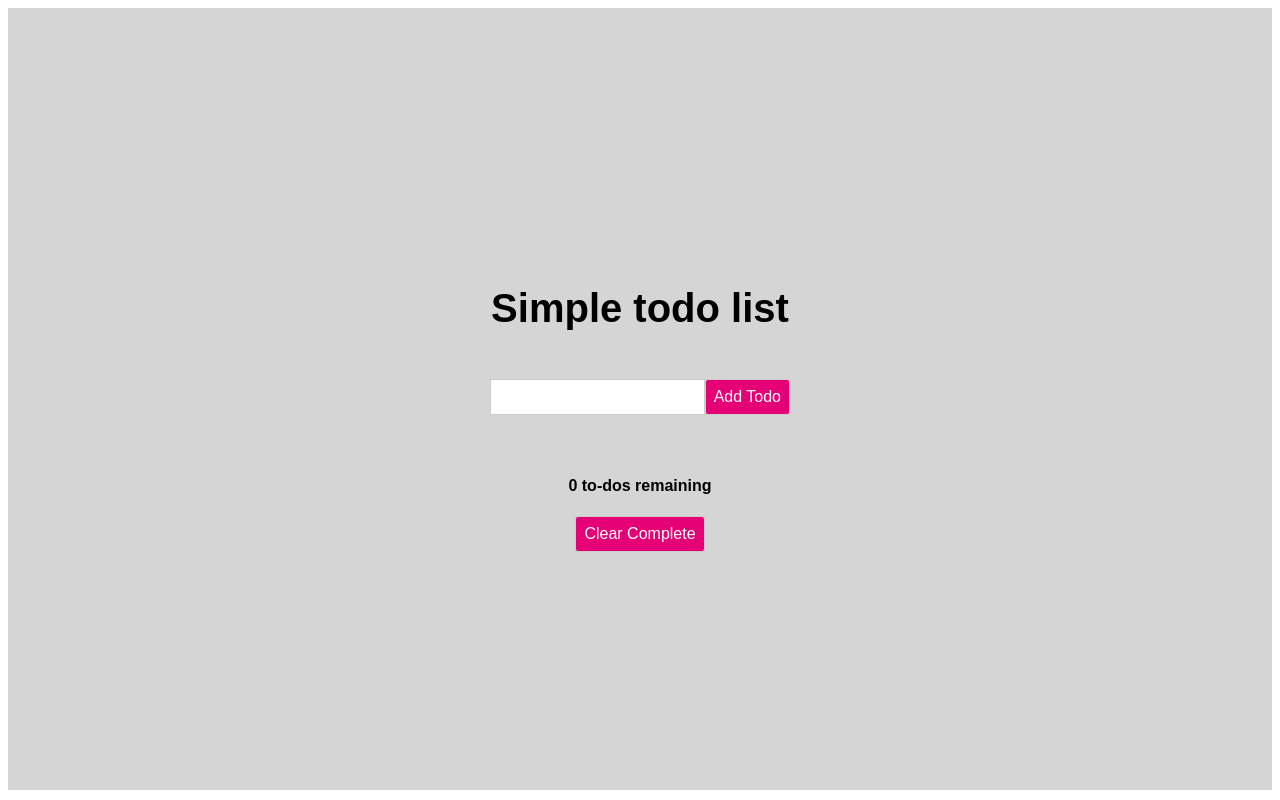
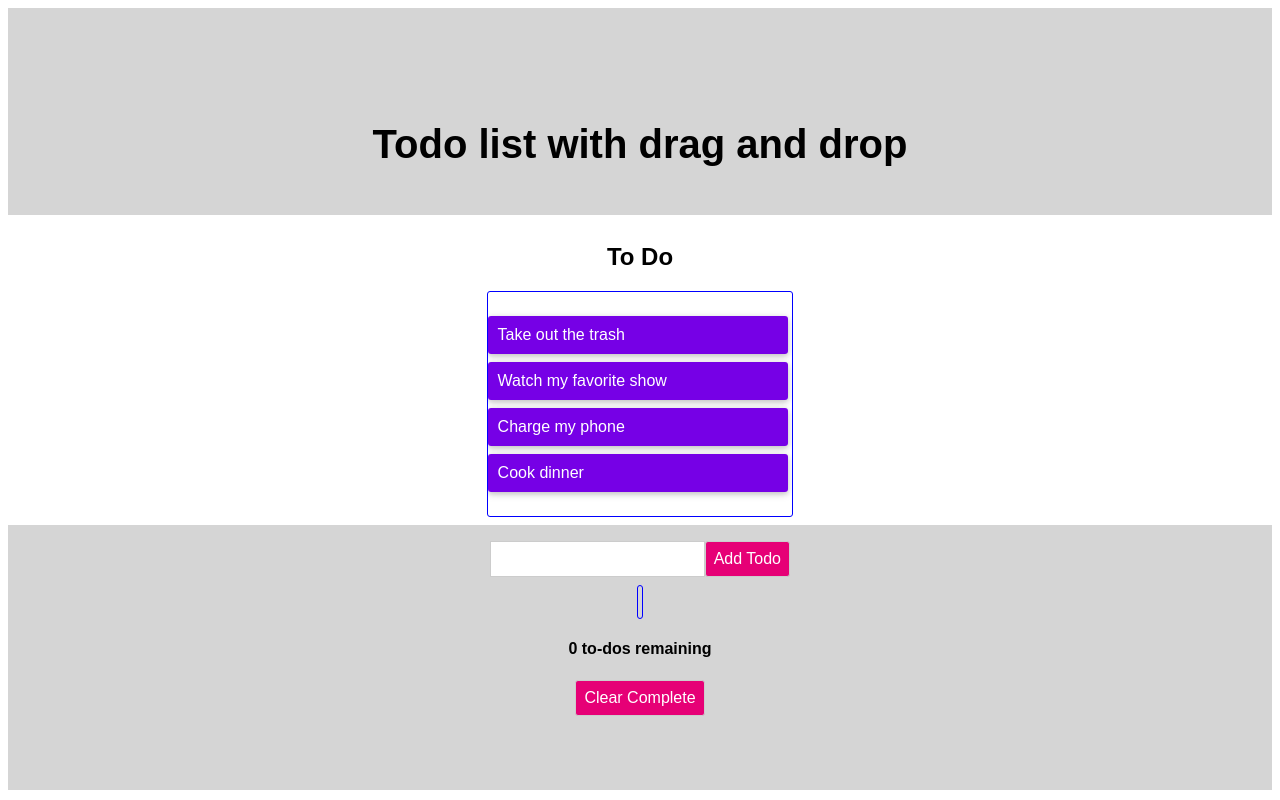
Before and after one commit to ace4port/todo, a React (Create React App) app: page / in a window 1280 px wide. Built offline with nearby package versions, Linux system fonts and the light colour scheme.

Commit message:
List drag and drop

```diff
--- a/src/App.js
+++ b/src/App.js
@@ -1,5 +1,81 @@
+import { useState } from 'react'
 import styled from 'styled-components'
+import { DragDropContext, Droppable, Draggable } from 'react-beautiful-dnd'
+
 import Todo from './Todo'
+import initialData from './initialData'
+import { Card, Scroll } from './TodoList'
+
+const App = () => {
+  const [tasks, setTasks] = useState(initialData.tasks)
+  const [columns, setColumns] = useState(initialData.columns)
+  const [columnOrder, setColumnOrder] = useState(initialData.columnOrder)
+
+  const drag = (result) => {
+    const { destination, source, draggableId } = result
+    if (!destination) return
+    if (destination.droppableId === source.droppableId && destination.index === source.index) return
+
+    const selected_column = columns[source.droppableId]
+    const newTasks = [...selected_column.taskIds]
+    newTasks.splice(source.index, 1)
+    newTasks.splice(destination.index, 0, draggableId)
+    const newColumn = { ...selected_column, taskIds: newTasks }
+
+    setColumns({ ...columns, [newColumn.id]: newColumn })
+  }
+
+  return (
+    <Main>
+      <Heading>Todo list with drag and drop</Heading>
+
+      <DragDropContext onDragEnd={drag}>
+        {columnOrder.map((columnId) => {
+          const column = columns[columnId]
+          const task = column.taskIds.map((taskId) => tasks[taskId])
+          return <Column key={columnId} order={columnOrder} column={column} tasks={task} />
+        })}
+      </DragDropContext>
+      <Todo />
+    </Main>
+  )
+}
+
+export default App
+
+const Column = ({ column, tasks }) => {
+  return (
+    <Clm>
+      <h2>{column.title}</h2>
+
+      <Droppable droppableId={column.id}>
+        {(provided) => (
+          <Scroll ref={provided.innerRef} {...provided.droppableProps}>
+            {tasks.map((task, index) => (
+              <Task key={task.id} index={index} task={task} />
+            ))}
+            {provided.placeholder}
+          </Scroll>
+        )}
+      </Droppable>
+    </Clm>
+  )
+}
+
+const Task = ({ task, index }) => {
+  return (
+    <Draggable draggableId={task.id} index={index}>
+      {(provided) => (
+        <Card {...provided.draggableProps} {...provided.dragHandleProps} ref={provided.innerRef}>
+          <label>
+            {/* <input type='checkbox' checked={task.complete} /> */}
+            {task.content}
+          </label>
+        </Card>
+      )}
+    </Draggable>
+  )
+}
 
 const Main = styled.main`
   font: 16px 'Poppins', sans-serif;
@@ -18,13 +94,14 @@ const Heading = styled.h3`
   font-weight: 700;
 `
 
-const App = () => {
-  return (
-    <Main>
-      <Heading>Simple todo list</Heading>
-      <Todo />
-    </Main>
-  )
-}
-
-export default App
+const Clm = styled.div`
+  width: 100%;
+  display: flex;
+  flex-direction: column;
+  align-items: center;
+  justify-content: center;
+  background-color: #fff;
+  padding: 0.5rem;
+  border-radius: 5px;
+  margin: 0.5rem;
+`
--- a/src/TodoList.js
+++ b/src/TodoList.js
@@ -12,21 +12,17 @@ export default function TodoList({ todos, toggleTodo }) {
 }
 
 function Todo({ todo, toggleTodo }) {
-  function handleTodoClick() {
-    toggleTodo(todo.id)
-  }
   return (
     <Card>
-      <label onClick={handleTodoClick} className={todo.complete ? 'checked' : null}>
-        <input type='checkbox' checked={todo.complete} onChange={handleTodoClick} />
-        {/* <input type='checkbox' checked={todo.complete} /> */}
+      <label onClick={() => toggleTodo(todo.id)} className={todo.complete ? 'checked' : null}>
+        <input type='checkbox' checked={todo.complete} onChange={() => toggleTodo(todo.id)} />
         {todo.name}
       </label>
     </Card>
   )
 }
 
-const Card = styled.div`
+export const Card = styled.div`
   box-shadow: 0 2px 5px 0 rgba(0, 0, 0, 0.16), 0 2px 10px 0 rgba(0, 0, 0, 0.12);
   border-radius: 3px;
 
@@ -49,8 +45,11 @@ const Card = styled.div`
   }
 `
 
-const Scroll = styled.div`
+export const Scroll = styled.div`
   padding 1rem 0.3rem 1rem 0;
   overflow-y: auto;
   max-height: calc(100vh - 25rem);
+
+  border: 1px solid #00f;
+  border-radius: 3px;
 `
--- /dev/null
+++ b/src/initialData.js
@@ -0,0 +1,20 @@
+const initialData = {
+  tasks: {
+    'task-1': { id: 'task-1', content: 'Take out the trash', complete: false },
+    'task-2': { id: 'task-2', content: 'Watch my favorite show', complete: false },
+    'task-3': { id: 'task-3', content: 'Charge my phone', complete: false },
+    'task-4': { id: 'task-4', content: 'Cook dinner', complete: false },
+  },
+
+  columns: {
+    'column-1': {
+      id: 'column-1',
+      title: 'To Do',
+      taskIds: ['task-1', 'task-2', 'task-3', 'task-4'],
+    },
+  },
+
+  columnOrder: ['column-1'],
+}
+
+export default initialData
```
